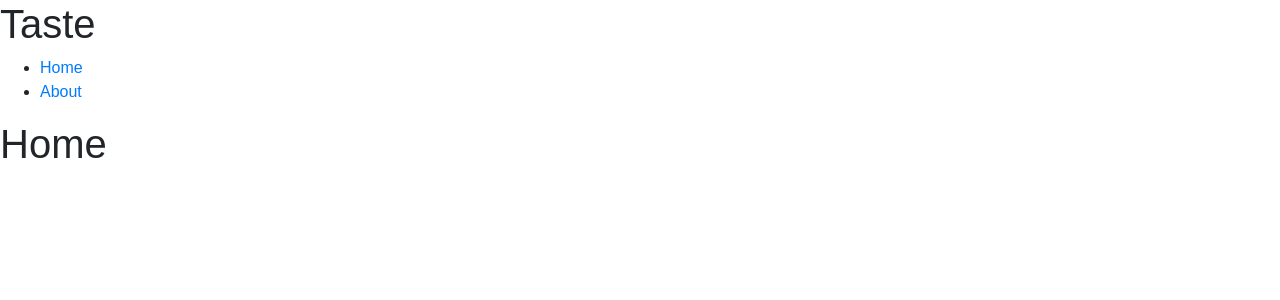
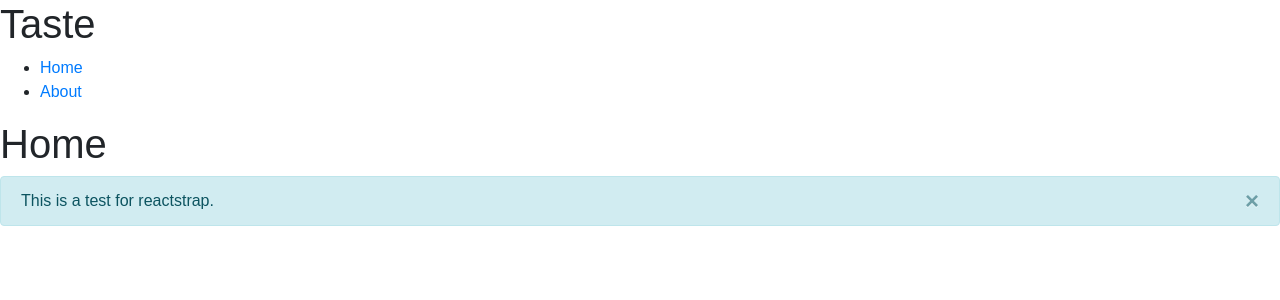
Before and after one commit to thektan/taste, a React (Create React App) app in the folder node/: page / in a window 1280 px wide. Shown: the top 300 px of the page. Built offline with nearby package versions, Linux system fonts and the light colour scheme.

Commit message:
Add example of reactstrap

```diff
--- a/node/src/js/pages/Home.js
+++ b/node/src/js/pages/Home.js
@@ -1,10 +1,15 @@
 import React, { Component } from 'react';
+import { UncontrolledAlert } from 'reactstrap';
 
 class Home extends Component {
   render() {
     return (
       <div>
         <h1>Home</h1>
+
+        <UncontrolledAlert color="info">
+          This is a test for reactstrap.
+        </UncontrolledAlert>
       </div>
     );
   }
```
